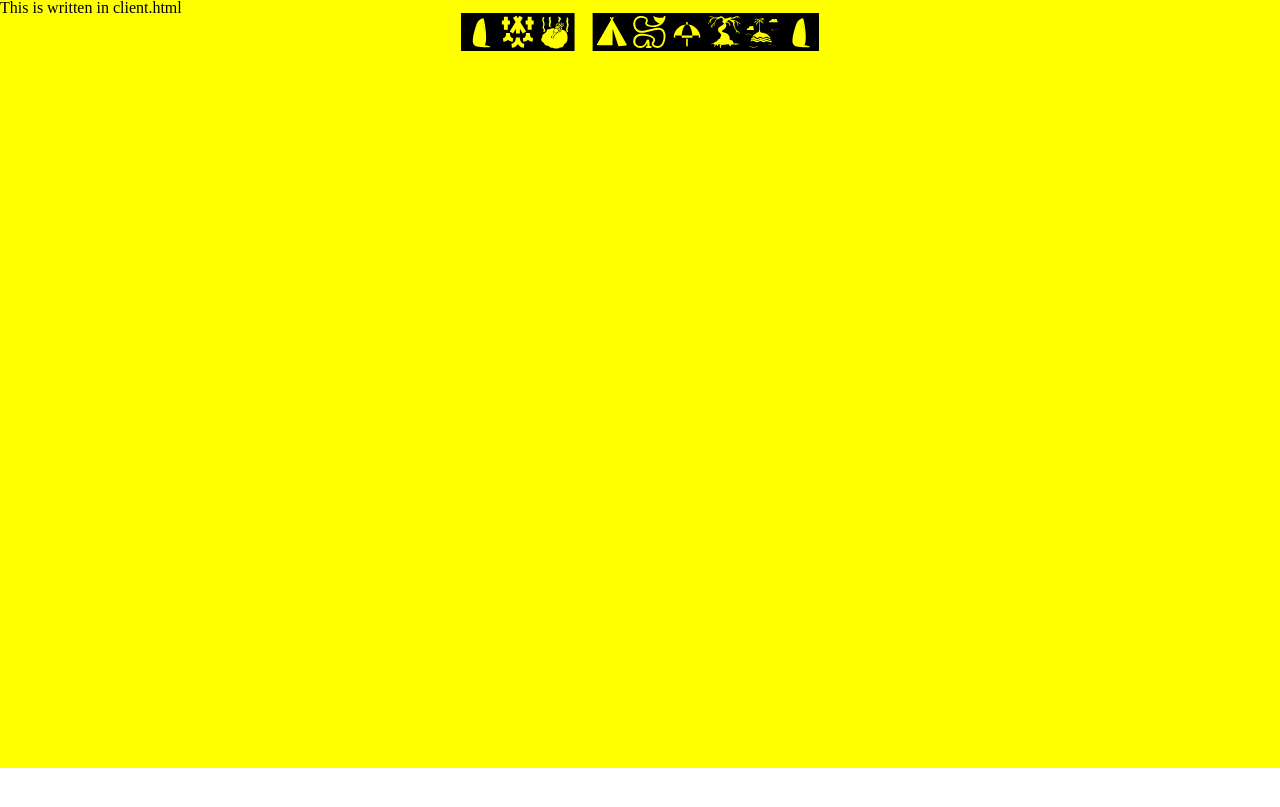
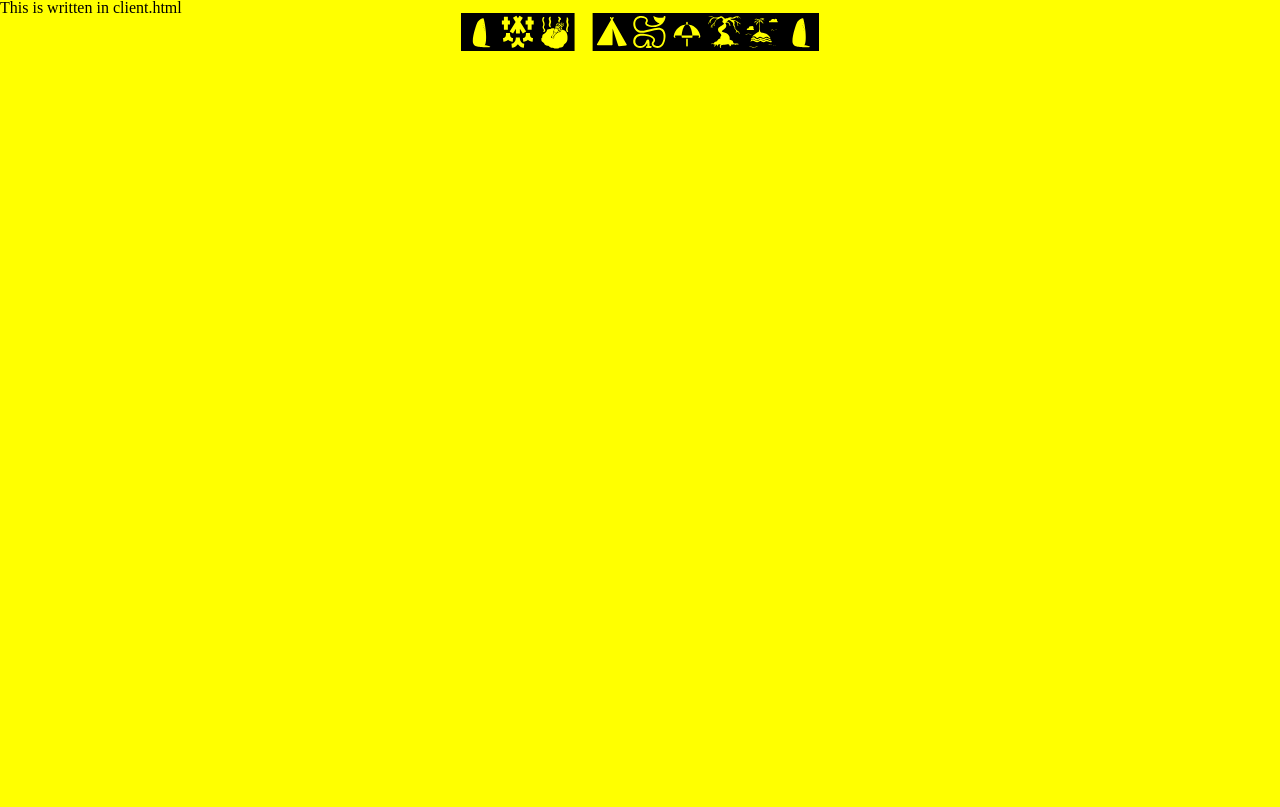
Before and after one commit to basharalidreesi/lab, a Jekyll site: the page built from _social-media-and-content-creation/which-client.markdown, in a window 1280 px wide and 900 px high, scrolled down 132 px. Shown: the top 807 px of the window. Built offline with Jekyll 4.4.1, drawn with Linux system fonts in a browser that asks for light colours; before the commit the page ends 900 px from its top, so only the background shows below that.

Commit message:
Update style.css

```diff
--- a/assets/css/style.css
+++ b/assets/css/style.css
@@ -88,6 +88,12 @@ html {
 .--mother_container_min_max_height {
 	height: 100vh;
 }
+.--mother_container_min_max_height > * {
+	flex-shrink: 0;
+}
+.--mother_container_min_max_height > .mother_container-content_container {
+	flex-grow: 1;
+}
 .mother_container-navigation_container {
 	background-color: #fff;
 }
@@ -100,7 +106,6 @@ html {
 	height: 100%;
 	background-color: #fff;
 	background-color: yellow;
-	flex: 1;
 }
 .mother_container-footer_container {
 	position: sticky;
```
